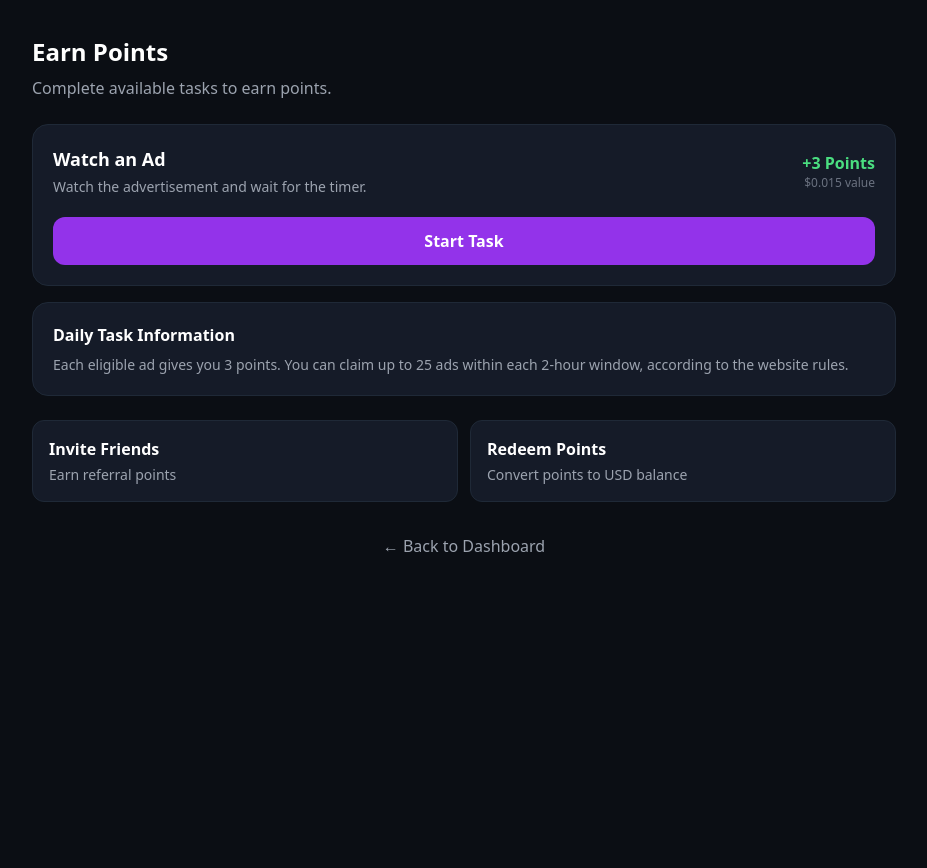
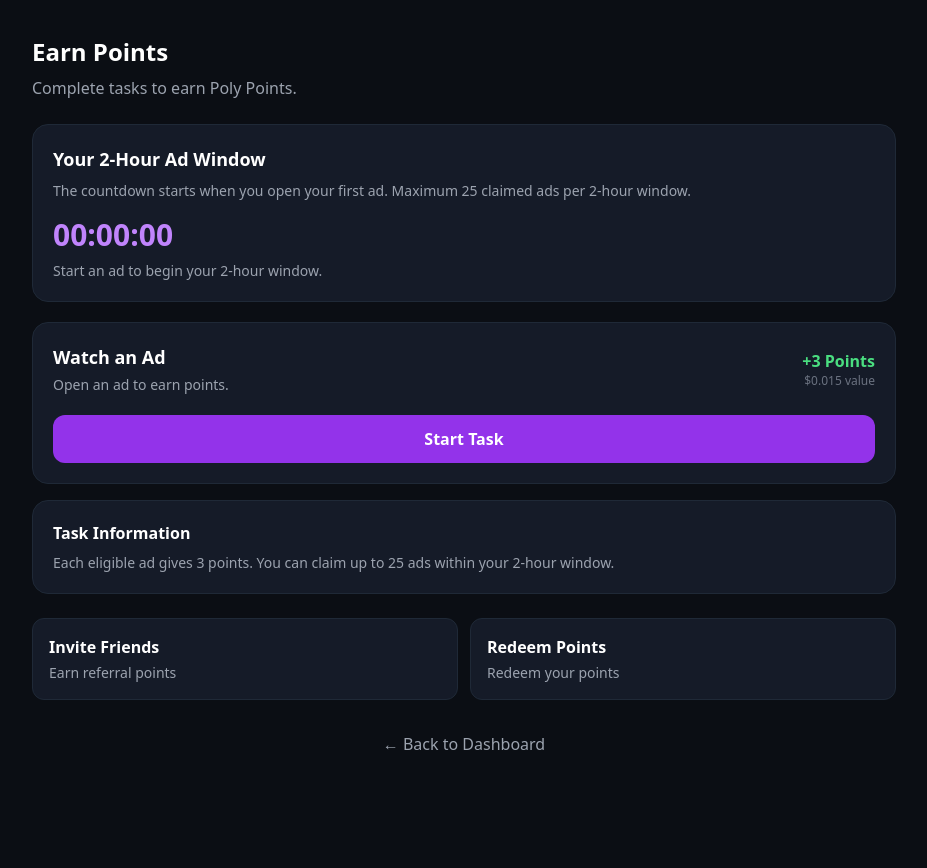
Before and after one commit to wizzidiamondblog-sketch/poly-earn, a Flask app: page /tasks in a window 1280 px wide. Shown: the part 61-929 px from the top of the page, without its empty margins (176-1103 px from the left). Before the commit the page ends 613 px from the top, so only its background shows below. Run offline with Flask 3, Linux system fonts and the light colour scheme; the visitor is signed in with stand-in values (Sample User, id 1); some libraries are stand-ins or nearby versions.

Commit message:
Refactor tasks.html for clarity and functionality

```diff
--- a/templates/tasks.html
+++ b/templates/tasks.html
@@ -1,3 +1,4 @@
+
 <!DOCTYPE html>
 <html lang="en">
 <head>
@@ -6,80 +7,104 @@
   <title>Poly Earn - Tasks</title>
   <script src="https://cdn.tailwindcss.com"></script>
 </head>
-
 <body class="bg-[#0b0e14] text-white min-h-screen font-sans pb-24">
-
   <header class="bg-[#121722] border-b border-gray-800 p-4">
     <div class="max-w-4xl mx-auto flex justify-between items-center">
-      <a href="{{ url_for('dashboard') }}"
-         class="text-xl font-bold text-purple-400">
-        Poly Earn
-      </a>
-      <a href="{{ url_for('dashboard') }}"
-         class="text-sm text-gray-300 hover:text-white">
-        Dashboard
-      </a>
+      <a href="{{ url_for('dashboard') }}" class="text-xl font-bold text-purple-400">Poly Earn</a>
+      <a href="{{ url_for('dashboard') }}" class="text-sm text-gray-300">Dashboard</a>
     </div>
   </header>
 
   <main class="max-w-4xl mx-auto p-4">
-
     <h1 class="text-2xl font-bold mt-5">Earn Points</h1>
-    <p class="text-gray-400 mt-2">
-      Complete available tasks to earn points.
-    </p>
+    <p class="text-gray-400 mt-2">Complete tasks to earn Poly Points.</p>
 
     <div class="bg-[#151b28] border border-gray-800 rounded-2xl p-5 mt-6">
+      <h2 class="text-lg font-bold">Your 2-Hour Ad Window</h2>
+      <p class="text-gray-400 text-sm mt-2">
+        The countdown starts when you open your first ad.
+        Maximum 25 claimed ads per 2-hour window.
+      </p>
+
+      <div id="windowTimer" class="text-3xl font-bold text-purple-400 mt-4"
+           data-seconds="{{ remaining_seconds }}">
+        --:--:--
+      </div>
+
+      <p id="windowMessage" class="text-gray-400 text-sm mt-2">
+        Checking timer...
+      </p>
+    </div>
+
+    <div class="bg-[#151b28] border border-gray-800 rounded-2xl p-5 mt-5">
       <div class="flex justify-between items-center gap-3">
         <div>
           <h2 class="text-lg font-bold">Watch an Ad</h2>
-          <p class="text-gray-400 text-sm mt-1">
-            Watch the advertisement and wait for the timer.
-          </p>
+          <p class="text-gray-400 text-sm mt-1">Open an ad to earn points.</p>
         </div>
-
         <div class="text-right">
           <p class="text-green-400 font-bold">+3 Points</p>
           <p class="text-gray-500 text-xs">$0.015 value</p>
         </div>
       </div>
 
-      <div class="mt-5">
-        <a href="{{ url_for('watch_ad') }}"
-           class="block text-center bg-purple-600 hover:bg-purple-700 rounded-xl py-3 font-bold">
-          Start Task
-        </a>
-      </div>
+      <a href="{{ url_for('watch_ad') }}"
+         class="block text-center bg-purple-600 rounded-xl py-3 mt-5 font-bold">
+        Start Task
+      </a>
     </div>
 
     <div class="bg-[#151b28] border border-gray-800 rounded-2xl p-5 mt-4">
-      <h2 class="font-bold">Daily Task Information</h2>
+      <h2 class="font-bold">Task Information</h2>
       <p class="text-gray-400 text-sm mt-2">
-        Each eligible ad gives you 3 points. You can claim up to
-        25 ads within each 2-hour window, according to the website rules.
+        Each eligible ad gives 3 points. You can claim up to 25 ads
+        within your 2-hour window.
       </p>
     </div>
 
     <div class="grid grid-cols-2 gap-3 mt-6">
-      <a href="{{ url_for('invite') }}"
-         class="bg-[#151b28] border border-gray-800 rounded-xl p-4">
+      <a href="{{ url_for('invite') }}" class="bg-[#151b28] border border-gray-800 rounded-xl p-4">
         <p class="font-bold">Invite Friends</p>
         <p class="text-gray-400 text-sm mt-1">Earn referral points</p>
       </a>
-
-      <a href="{{ url_for('redeem') }}"
-         class="bg-[#151b28] border border-gray-800 rounded-xl p-4">
+      <a href="{{ url_for('redeem') }}" class="bg-[#151b28] border border-gray-800 rounded-xl p-4">
         <p class="font-bold">Redeem Points</p>
-        <p class="text-gray-400 text-sm mt-1">Convert points to USD balance</p>
+        <p class="text-gray-400 text-sm mt-1">Redeem your points</p>
       </a>
     </div>
 
-    <a href="{{ url_for('dashboard') }}"
-       class="block text-center text-gray-400 mt-8">
+    <a href="{{ url_for('dashboard') }}" class="block text-center text-gray-400 mt-8">
       ← Back to Dashboard
     </a>
-
   </main>
 
+  <script>
+    const timer = document.getElementById("windowTimer");
+    const message = document.getElementById("windowMessage");
+    let seconds = Number(timer.dataset.seconds || 0);
+
+    function displayTime() {
+      if (seconds <= 0) {
+        timer.textContent = "00:00:00";
+        message.textContent = "Start an ad to begin your 2-hour window.";
+        return;
+      }
+
+      const h = Math.floor(seconds / 3600);
+      const m = Math.floor((seconds % 3600) / 60);
+      const s = seconds % 60;
+
+      timer.textContent =
+        String(h).padStart(2, "0") + ":" +
+        String(m).padStart(2, "0") + ":" +
+        String(s).padStart(2, "0");
+
+      message.textContent = "Your 2-hour window is running.";
+      seconds--;
+    }
+
+    displayTime();
+    setInterval(displayTime, 1000);
+  </script>
 </body>
-  </html>
+</html>
```
